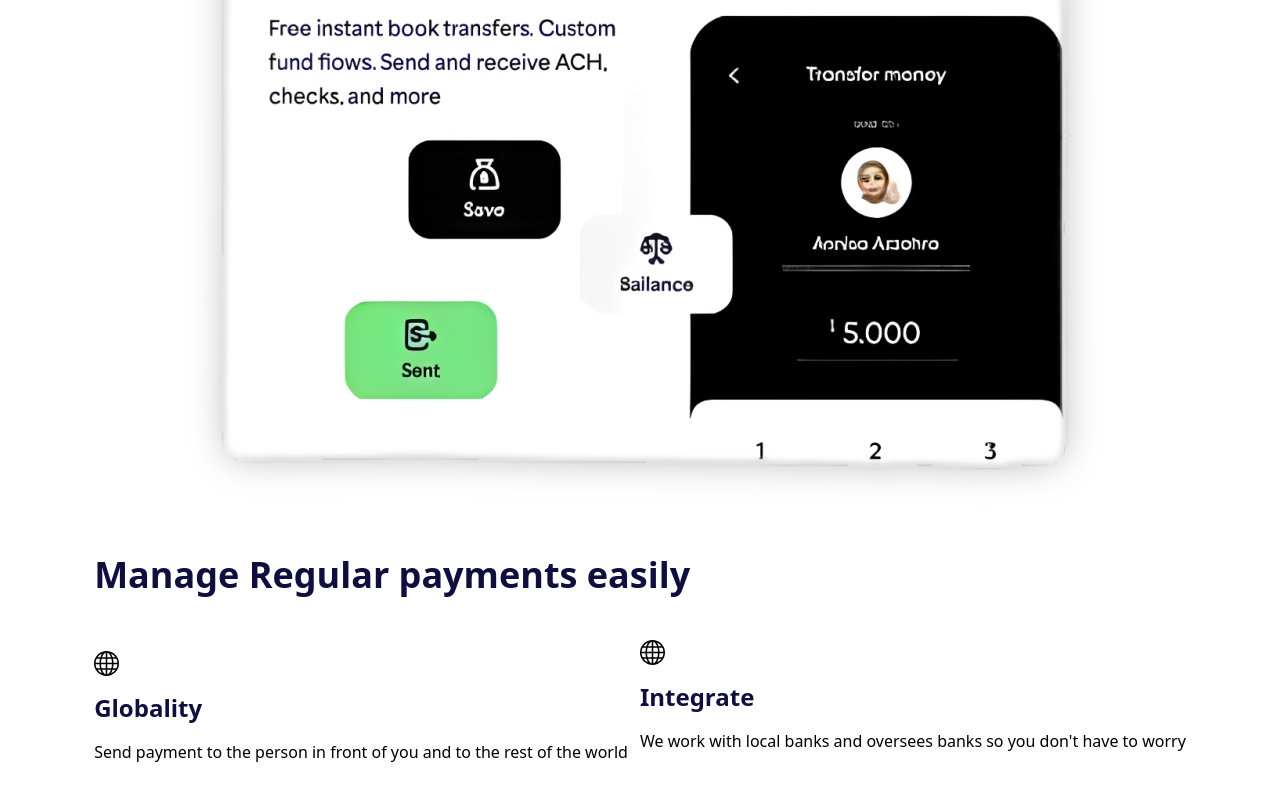
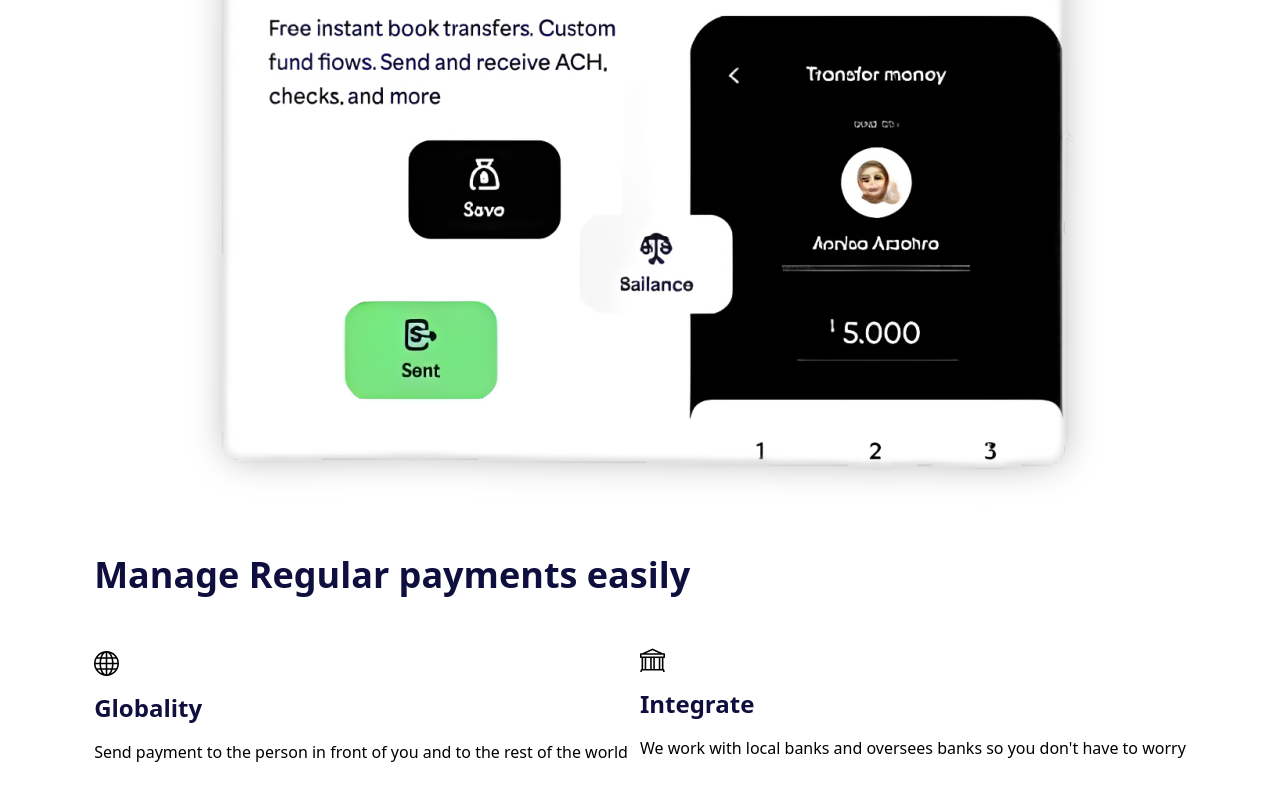
Before and after one commit to Sijibomii/unine, a React (Create React App) app: page / in a window 1280 px wide. Shown: the part 4881-5681 px from the top of the page. Built offline with nearby package versions, Linux system fonts and the light colour scheme.

Commit message:
svg sm payment

```diff
--- a/src/components/Payment.js
+++ b/src/components/Payment.js
@@ -16,7 +16,7 @@ const Payment = () => {
           </div>
 
           <div className='py-4 mt'>
-            <svg xmlns="http://www.w3.org/2000/svg" width="25" height="25" fill="currentColor" className="mb-4 bi bi-globe" viewBox="0 0 16 16"> <path d="M0 8a8 8 0 1 1 16 0A8 8 0 0 1 0 8zm7.5-6.923c-.67.204-1.335.82-1.887 1.855A7.97 7.97 0 0 0 5.145 4H7.5V1.077zM4.09 4a9.267 9.267 0 0 1 .64-1.539 6.7 6.7 0 0 1 .597-.933A7.025 7.025 0 0 0 2.255 4H4.09zm-.582 3.5c.03-.877.138-1.718.312-2.5H1.674a6.958 6.958 0 0 0-.656 2.5h2.49zM4.847 5a12.5 12.5 0 0 0-.338 2.5H7.5V5H4.847zM8.5 5v2.5h2.99a12.495 12.495 0 0 0-.337-2.5H8.5zM4.51 8.5a12.5 12.5 0 0 0 .337 2.5H7.5V8.5H4.51zm3.99 0V11h2.653c.187-.765.306-1.608.338-2.5H8.5zM5.145 12c.138.386.295.744.468 1.068.552 1.035 1.218 1.65 1.887 1.855V12H5.145zm.182 2.472a6.696 6.696 0 0 1-.597-.933A9.268 9.268 0 0 1 4.09 12H2.255a7.024 7.024 0 0 0 3.072 2.472zM3.82 11a13.652 13.652 0 0 1-.312-2.5h-2.49c.062.89.291 1.733.656 2.5H3.82zm6.853 3.472A7.024 7.024 0 0 0 13.745 12H11.91a9.27 9.27 0 0 1-.64 1.539 6.688 6.688 0 0 1-.597.933zM8.5 12v2.923c.67-.204 1.335-.82 1.887-1.855.173-.324.33-.682.468-1.068H8.5zm3.68-1h2.146c.365-.767.594-1.61.656-2.5h-2.49a13.65 13.65 0 0 1-.312 2.5zm2.802-3.5a6.959 6.959 0 0 0-.656-2.5H12.18c.174.782.282 1.623.312 2.5h2.49zM11.27 2.461c.247.464.462.98.64 1.539h1.835a7.024 7.024 0 0 0-3.072-2.472c.218.284.418.598.597.933zM10.855 4a7.966 7.966 0 0 0-.468-1.068C9.835 1.897 9.17 1.282 8.5 1.077V4h2.355z"/> </svg>
+            <svg xmlns="http://www.w3.org/2000/svg" width="25" height="25" fill="currentColor" className="mb-4 bi bi-bank" viewBox="0 0 16 16"> <path d="M8 .95 14.61 4h.89a.5.5 0 0 1 .5.5v2a.5.5 0 0 1-.5.5H15v7a.5.5 0 0 1 .485.379l.5 2A.5.5 0 0 1 15.5 17H.5a.5.5 0 0 1-.485-.621l.5-2A.5.5 0 0 1 1 14V7H.5a.5.5 0 0 1-.5-.5v-2A.5.5 0 0 1 .5 4h.89L8 .95zM3.776 4h8.447L8 2.05 3.776 4zM2 7v7h1V7H2zm2 0v7h2.5V7H4zm3.5 0v7h1V7h-1zm2 0v7H12V7H9.5zM13 7v7h1V7h-1zm2-1V5H1v1h14zm-.39 9H1.39l-.25 1h13.72l-.25-1z"/> </svg>
             <h3 className='text-2xl font-bold b mb-4'>Integrate</h3>
             <p>We work with local banks and oversees banks so you don't have to worry</p>
           </div>
--- a/src/index.css
+++ b/src/index.css
@@ -24,5 +24,5 @@
   filter: drop-shadow(1px 1px 18px rgb(184, 182, 182));
 }
 .mt{
-  margin-top: -22px;
+  margin-top: -9px;
 }
```
